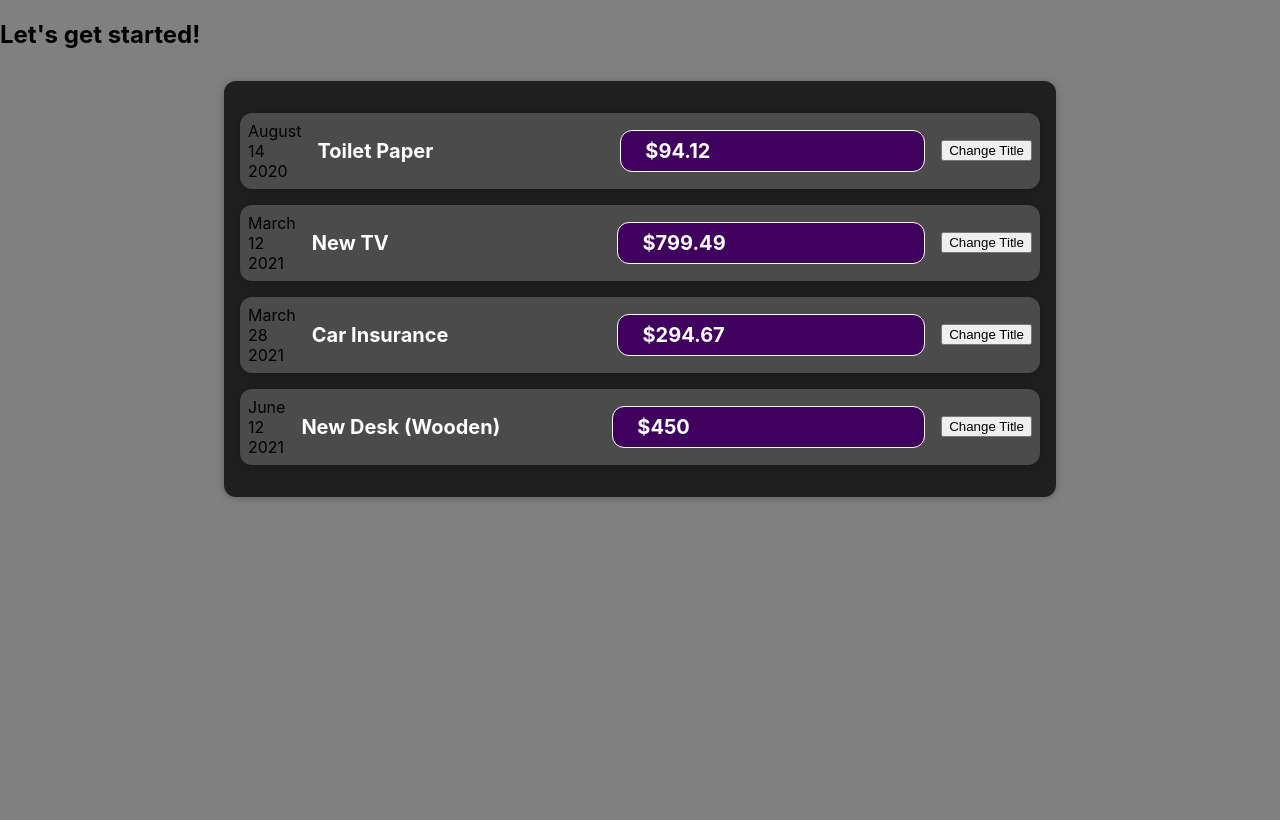
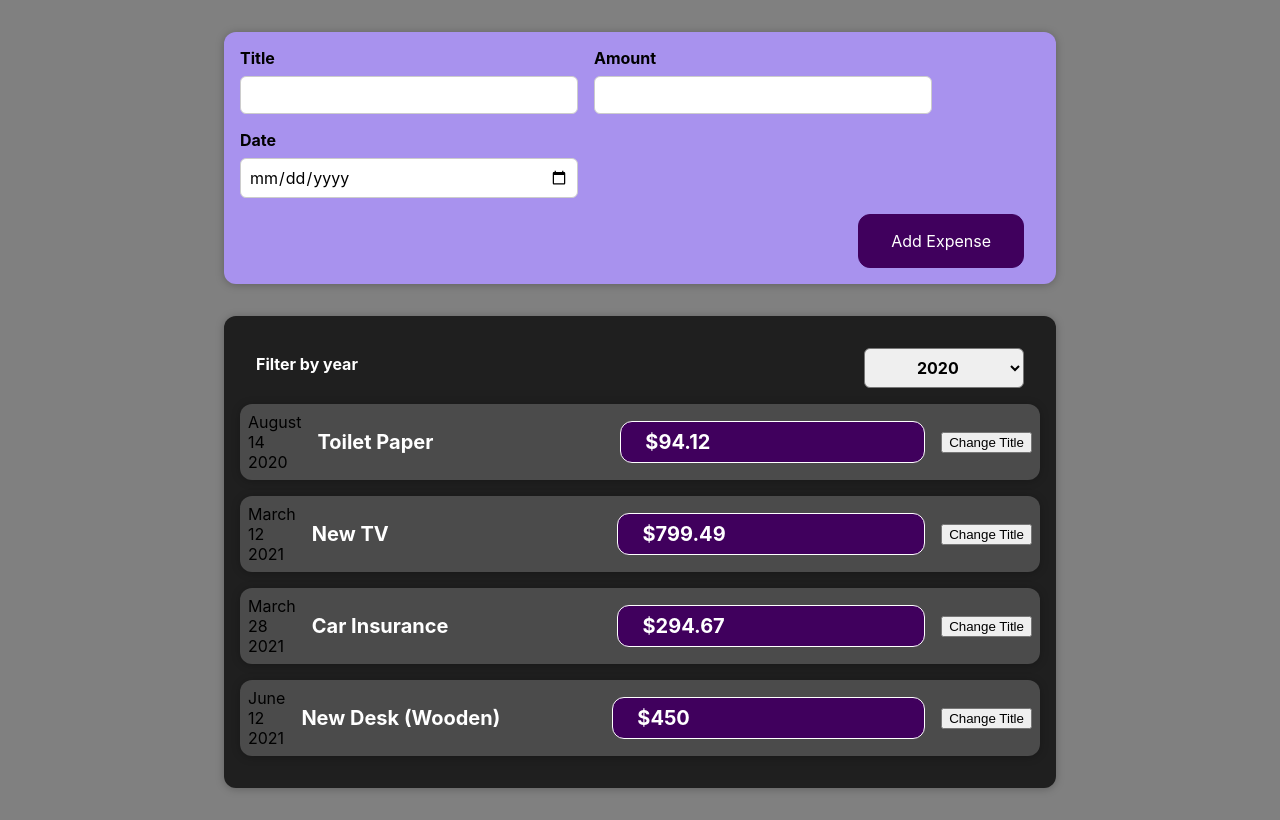
Before and after one commit to EarthlyZ9/react-study, a React (Create React App) app: page / in a window 1280 px wide. Built offline with nearby package versions, Linux system fonts and the light colour scheme.

Commit message:
feat: expense form that adds new expense category (#3)

```diff
--- a/src/App.js
+++ b/src/App.js
@@ -1,4 +1,5 @@
 import Expenses from "./components/Expenses/Expenses";
+import NewExpense from "./components/NewExpense/NewExpense";
 
 function App() {
     const expenses = [
@@ -6,31 +7,35 @@ function App() {
             id: "e1",
             title: "Toilet Paper",
             amount: 94.12,
-            date: new Date(2020, 7, 14),
+            date: new Date(2020, 7, 14)
         },
         {
             id: "e2",
             title: "New TV",
             amount: 799.49,
-            date: new Date(2021, 2, 12),
+            date: new Date(2021, 2, 12)
         },
         {
             id: "e3",
             title: "Car Insurance",
             amount: 294.67,
-            date: new Date(2021, 2, 28),
+            date: new Date(2021, 2, 28)
         },
         {
             id: "e4",
             title: "New Desk (Wooden)",
             amount: 450,
-            date: new Date(2021, 5, 12),
-        },
+            date: new Date(2021, 5, 12)
+        }
     ];
+
+    const addExpenseHandler = (expenses) => {
+        console.log(expenses);
+    };
 
     return (
         <div>
-            <h2>Let's get started!</h2>
+            <NewExpense onAddExpense={addExpenseHandler} />
             <Expenses expenses={expenses}></Expenses>
         </div>
     );
--- /dev/null
+++ b/src/components/Expenses/ExpenseFilter.css
@@ -0,0 +1,24 @@
+.expenses-filter {
+    color: white;
+    padding: 0 1rem;
+}
+
+.expenses-filter__control {
+    display: flex;
+    width: 100%;
+    align-items: center;
+    justify-content: space-between;
+    margin: 1rem 0;
+}
+
+.expenses-filter label {
+    font-weight: bold;
+    margin-bottom: 0.5rem;
+}
+
+.expenses-filter select {
+    font: inherit;
+    padding: 0.5rem 3rem;
+    font-weight: bold;
+    border-radius: 6px;
+}
--- /dev/null
+++ b/src/components/Expenses/ExpenseFilter.js
@@ -0,0 +1,25 @@
+import React from "react";
+import "./ExpenseFilter.css";
+
+const ExpensesFilter = (props) => {
+
+    const yearClickHandler = (event) => {
+        props.onChangeDateFilter(event.target.value);
+    };
+
+    return (
+        <div className="expenses-filter">
+            <div className="expenses-filter__control">
+                <label>Filter by year</label>
+                <select value={props.selectedYear} onChange={yearClickHandler}>
+                    <option value="2022">2022</option>
+                    <option value="2021">2021</option>
+                    <option value="2020">2020</option>
+                    <option value="2019">2019</option>
+                </select>
+            </div>
+        </div>
+    );
+};
+
+export default ExpensesFilter;
--- a/src/components/Expenses/Expenses.js
+++ b/src/components/Expenses/Expenses.js
@@ -1,11 +1,19 @@
 import ExpenseItem from "./ExpenseItem";
 import "./Expenses.css";
 import Card from "../UI/Card";
+import ExpenseFilter from "./ExpenseFilter";
+import React, { useState } from "react";
 
 const Expenses = (props) => {
     const expenses = props.expenses;
+    const [selectedYear, setSelectedYear] = useState("2020");
+    const changeDateFilterHandler = (enteredYear) => {
+        setSelectedYear(enteredYear);
+        console.log(enteredYear);
+    };
     return (
         <Card className="expenses">
+            <ExpenseFilter selectedYear={selectedYear} onChangeDateFilter={changeDateFilterHandler} />
             <ExpenseItem
                 title={expenses[0].title}
                 amount={expenses[0].amount}
--- /dev/null
+++ b/src/components/NewExpense/ExpenseForm.css
@@ -0,0 +1,26 @@
+.new-expense__controls {
+    display: flex;
+    flex-wrap: wrap;
+    gap: 1rem;
+    margin-bottom: 1rem;
+    text-align: left;
+}
+
+.new-expense__control label {
+    font-weight: bold;
+    margin-bottom: 0.5rem;
+    display: block;
+}
+
+.new-expense__control input {
+    font: inherit;
+    padding: 0.5rem;
+    border-radius: 6px;
+    border: 1px solid #ccc;
+    width: 20rem;
+    max-width: 100%;
+}
+
+.new-expense__actions {
+    text-align: right;
+}
--- /dev/null
+++ b/src/components/NewExpense/ExpenseForm.js
@@ -0,0 +1,58 @@
+import React, { useState } from "react";
+import "./ExpenseForm.css";
+
+const ExpenseForm = (props) => {
+    const [enteredTitle, setEnteredTitle] = useState("");
+    const [enteredAmount, setEnteredAmount] = useState("");
+    const [enteredDate, setEnteredDate] = useState("");
+
+    const titleChangeHandler = (event) => {
+        setEnteredTitle(event.target.value);    // always String
+    };
+
+    const amountChangeHandler = (event) => {
+        setEnteredAmount(event.target.value);
+    };
+
+    const dateChangeHandler = (event) => {
+        setEnteredTitle(event.target.value);
+    };
+
+    const submitHandler = (event) => {
+        event.preventDefault(); // prevent reload
+        const expenseData = {
+            title: enteredTitle,
+            amount: enteredAmount,
+            date: new Date(enteredDate)
+        };
+        props.onSaveExpenseData(expenseData); // NewExpense 가 리슨하고 있는 이벤트 trigger
+        setEnteredTitle("");
+        setEnteredAmount("");
+        setEnteredDate("");
+    };
+
+    return (
+        <form onSubmit={submitHandler}>
+            <div className="new-expense__controls">
+                <div className="new-expense__control">
+                    <label>Title</label>
+                    <input type="text" value={enteredTitle} onChange={titleChangeHandler} />
+                </div>
+                <div className="new-expense__control">
+                    <label>Amount</label>
+                    <input type="number" min="0.01" step="0.01" value={enteredAmount} onChange={amountChangeHandler} />
+                </div>
+                <div className="new-expense__control">
+                    <label>Date</label>
+                    <input type="date" min="2019-01-01" max="2022-12-31" value={enteredDate}
+                           onChange={dateChangeHandler} />
+                </div>
+            </div>
+            <div className="new-expense__actions">
+                <button type="submit">Add Expense</button>
+            </div>
+        </form>
+    );
+};
+
+export default ExpenseForm;
--- /dev/null
+++ b/src/components/NewExpense/NewExpense.css
@@ -0,0 +1,38 @@
+.new-expense {
+    background-color: #a892ee;
+    padding: 1rem;
+    margin: 2rem auto;
+    width: 50rem;
+    max-width: 95%;
+    border-radius: 12px;
+    text-align: center;
+    box-shadow: 0 1px 8px rgba(0, 0, 0, 0.25);
+}
+
+.new-expense button {
+    font: inherit;
+    cursor: pointer;
+    padding: 1rem 2rem;
+    border: 1px solid #40005d;
+    background-color: #40005d;
+    color: white;
+    border-radius: 12px;
+    margin-right: 1rem;
+}
+
+.new-expense button:hover,
+.new-expense button:active {
+    background-color: #510674;
+    border-color: #510674;
+}
+
+.new-expense button.alternative {
+    color: #220131;
+    border-color: transparent;
+    background-color: transparent;
+}
+
+.new-expense button.alternative:hover,
+.new-expense button.alternative:active {
+    background-color: #ddb3f8;
+}
--- /dev/null
+++ b/src/components/NewExpense/NewExpense.js
@@ -0,0 +1,21 @@
+import React from "react";
+import "./NewExpense.css";
+import ExpenseForm from "./ExpenseForm";
+
+const NewExpense = (props) => {
+    const saveExpenseDataHandler = (enteredExpenseData) => {
+        const expenseData = {
+            ...enteredExpenseData,
+            id: Math.random().toString()
+        };
+        // console.log(expenseData);
+        props.onAddExpense(expenseData);
+    };
+    return (
+        <div className="new-expense">
+            <ExpenseForm onSaveExpenseData={saveExpenseDataHandler} />
+        </div>
+    );
+};
+
+export default NewExpense;
```
